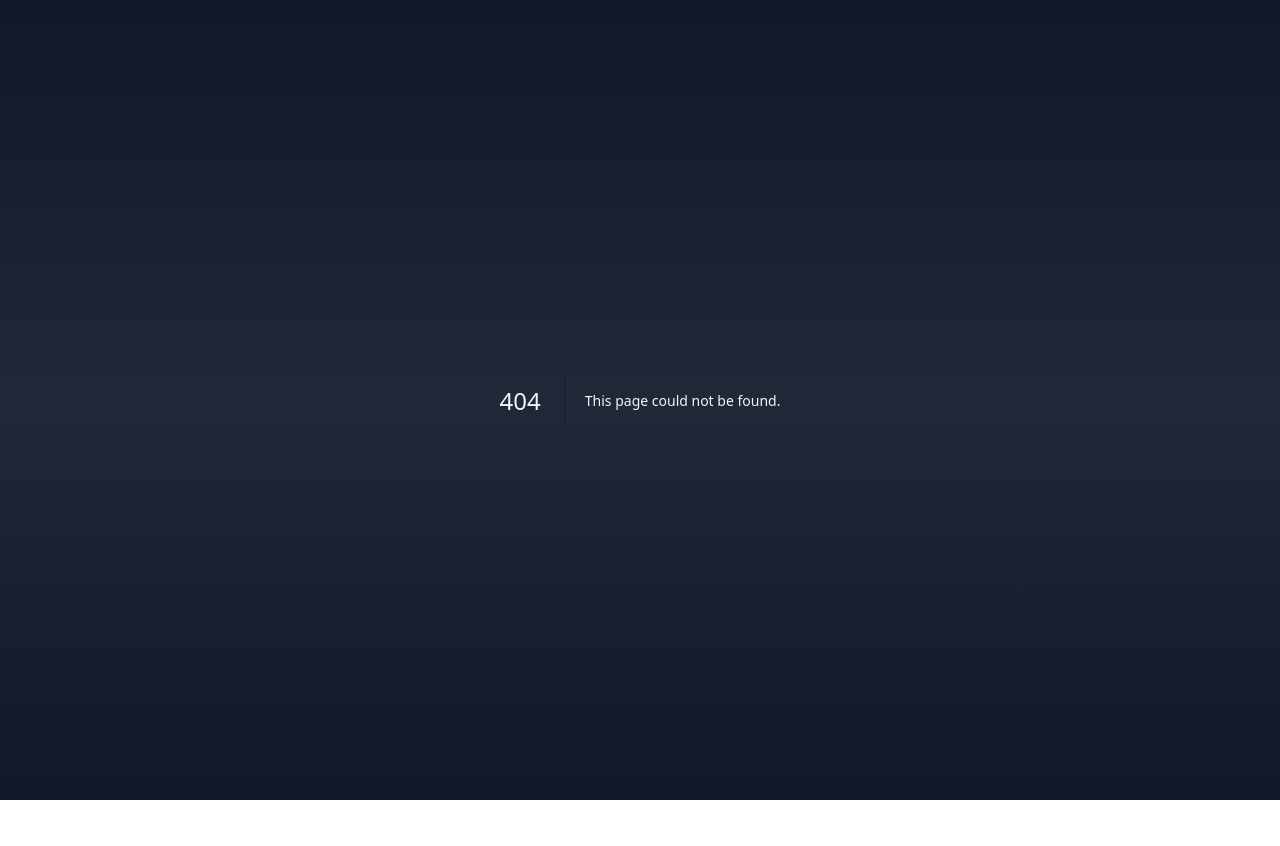
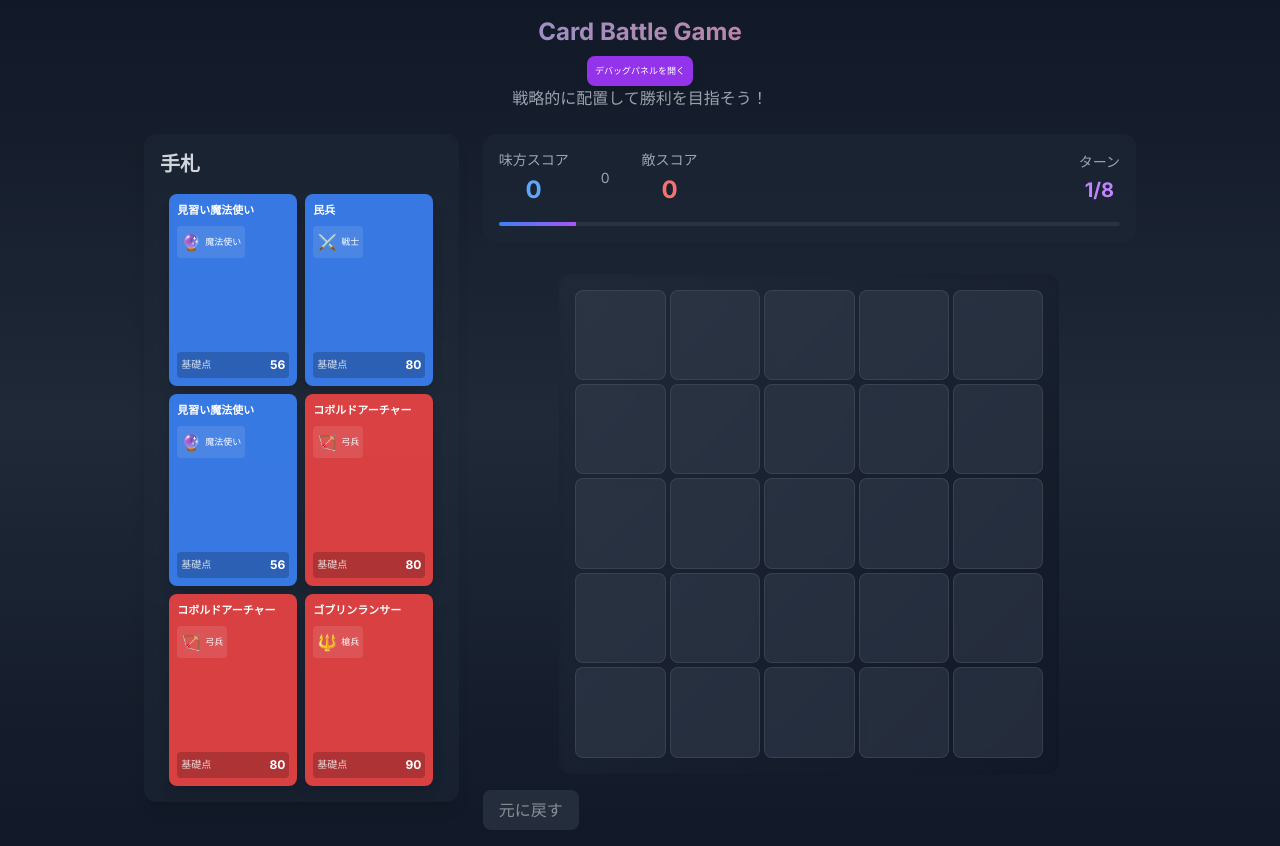
Before and after one commit to poposuke18/card-battle-game, a Next.js app: page /game/1 in a window 1280 px wide. Before the commit this address had no page. Before the commit the page ends 800 px from the top, so only its background shows below. Built offline with nearby package versions, Linux system fonts and the light colour scheme.

Commit message:
fix: Separate client and server components for static generation

```diff
--- /dev/null
+++ b/src/app/game/[stage]/layout.tsx
@@ -0,0 +1,16 @@
+export default function GameLayout({
+    children,
+  }: {
+    children: React.ReactNode
+  }) {
+    return children;
+  }
+
+  export function generateStaticParams() {
+    return [
+      { stage: '1' },
+      { stage: '2' },
+      { stage: '3' },
+      { stage: '4' }
+    ]
+  }
--- /dev/null
+++ b/src/app/game/[stage]/page.tsx
@@ -0,0 +1,12 @@
+'use client';
+
+import { Suspense } from 'react';
+import { GameController } from '@/components/game/GameController';
+
+export default function GamePage() {
+  return (
+    <Suspense fallback={<div>Loading...</div>}>
+      <GameController />
+    </Suspense>
+  );
+}
--- a/src/app/game/page.tsx
+++ /dev/null
@@ -1,26 +0,0 @@
-'use client';
-
-import { Suspense } from 'react';
-import { GameController } from '@/components/game/GameController';
-
-export default function GamePage({
-  params
-}: {
-  params: { stage: string }
-}) {
-  return (
-    <Suspense fallback={<div>Loading...</div>}>
-      <GameController />
-    </Suspense>
-  );
-}
-
-// 静的に生成するページのパラメータを定義
-export function generateStaticParams() {
-  return [
-    { stage: '1' },
-    { stage: '2' },
-    { stage: '3' },
-    { stage: '4' }
-  ]
-}
--- a/src/app/page.tsx
+++ b/src/app/page.tsx
@@ -16,8 +16,8 @@ export default function TitleScreen() {
   const handleStageSelect = (stage: number) => {
     setSelectedStage(stage);
     setTimeout(() => {
-      window.location.href = `${process.env.NODE_ENV === 'production' ? '/card-battle-game' : ''}/game/${stage}`;
-
+      const basePath = process.env.NODE_ENV === 'production' ? '/card-battle-game' : '';
+      window.location.href = `${basePath}/game/${stage}`;
     }, 1500);
   };
 
--- a/src/components/game/GameController.tsx
+++ b/src/components/game/GameController.tsx
@@ -1,4 +1,5 @@
 // src/components/game/GameController.tsx
+'use client';
 
 import { useState } from 'react';
 import { AnimatePresence, motion } from 'framer-motion';
@@ -12,12 +13,12 @@ import { useGameProgress } from '@/hooks/useGameProgress';  // 追加：ステ
 import { useEffects } from '@/hooks/useEffects';  // 追加：効果範囲表示用
 import type { PlacedCard, Position } from '@/types';
 import DebugCardList from '@/components/debug/DebugCardList';
-import { useSearchParams } from 'next/navigation';
+import { useParams } from 'next/navigation';
 
 
 export function GameController() {
-  const searchParams = useSearchParams();
-  const currentStage = Number(searchParams.get('stage')) || 1;
+  const params = useParams();
+  const currentStage = Number(params.stage) || 1;
   const { gameState, actions } = useGameState(currentStage);
   const { clearStage } = useGameProgress();
   const { hoveredPosition, setHoveredPosition, effectRange } = useEffects(gameState.board);
```
